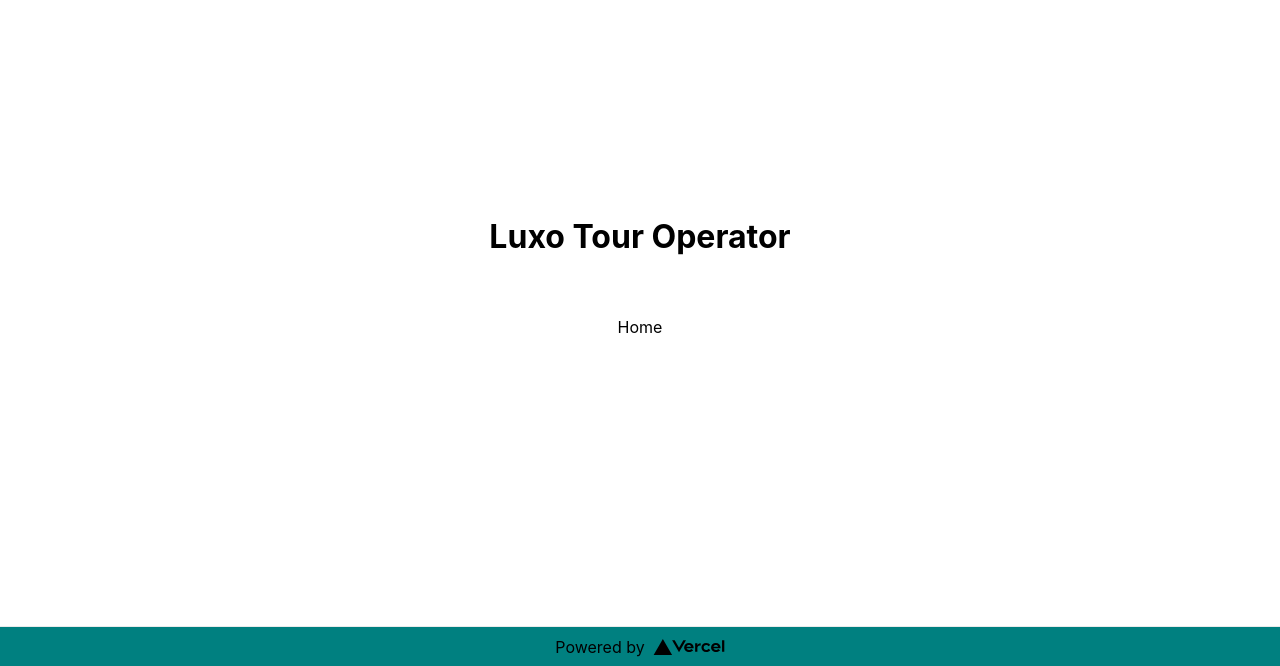
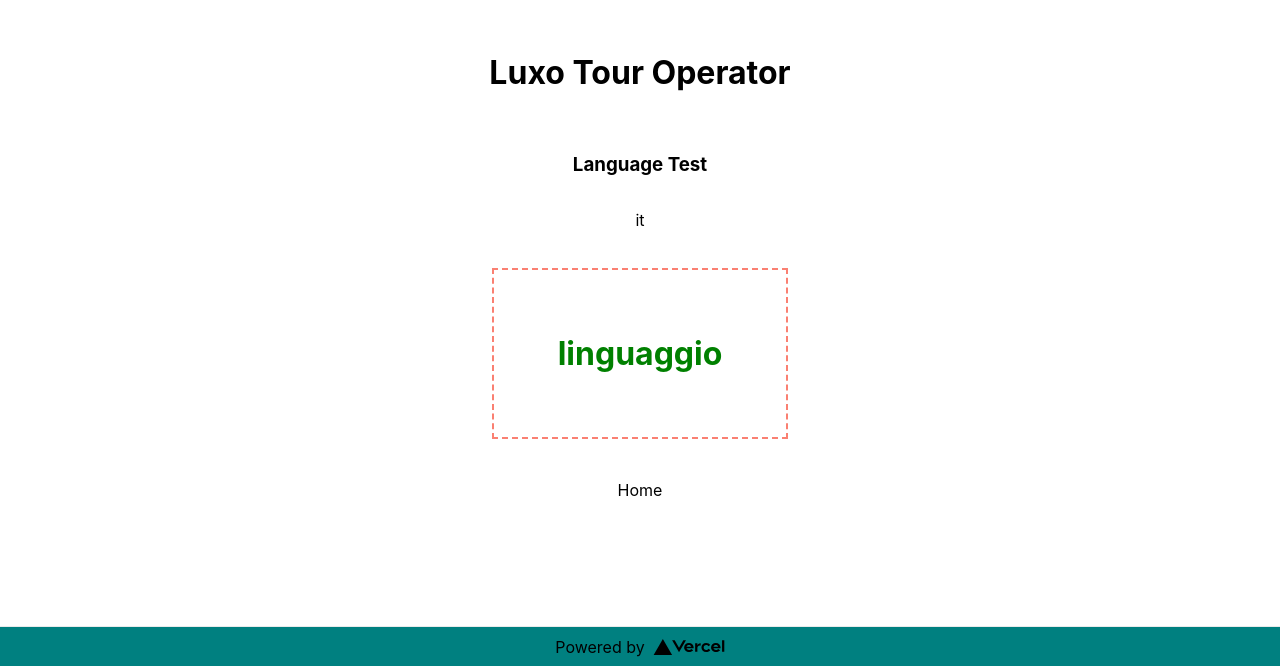
Before and after one commit to EtheliusDevelopment/luxo_next_fe, a Next.js app: page / in a window 1280 px wide. Shown: the part 134-800 px from the top of the page. Built offline with nearby package versions, Linux system fonts and the light colour scheme.

Commit message:
i18n init

```diff
--- a/pages/index.js
+++ b/pages/index.js
@@ -3,12 +3,56 @@ import Head from 'next/head'
 import Footer from '../components/Footer'
 import styles from '../styles/Home.module.css'
 
+// configurazione i18n
+import { useRouter } from 'next/router';
+import {en, ru, it} from '../translation'
+
 export default function Home() {
+
+// configurazione i18n
+const router = useRouter();
+const { locale }= router;
+
+const t = locale === "it" ? it : en;
+
+const handleLanguageToogle = () =>{
+  switch (locale ) {
+
+    case "it":
+      router.push("/", "/", {
+        locale: "en"
+      })
+    break;
+
+    case "en":
+      router.push("/", "/", {
+        locale: "it"
+      })
+
+    break;
+
+    case "ru":
+      router.push("/", "/", {
+        locale: "ru"
+      })
+
+    break;
+  }
+}
+
+// fine configurazione i18n
   return (
     <div className={styles.container}>
 
     <h1>Luxo Tour Operator</h1>
     <br/>
+    <h3>Language Test</h3>
+
+      <p onClick={handleLanguageToogle}>
+      {locale}
+      </p>
+
+    <h1 style={{color: 'green', border:"2px dashed salmon", padding:"2em"}}>{t.linguaggio}</h1>
     <br/>
     <a href="/home">Home</a>
 
--- /dev/null
+++ b/translation.js
@@ -0,0 +1,12 @@
+export const it = {
+    linguaggio : "linguaggio"
+}
+
+
+export const en = {
+    linguaggio : "language"
+}
+
+export const ru = {
+    linguaggio : "язык"
+}
```
